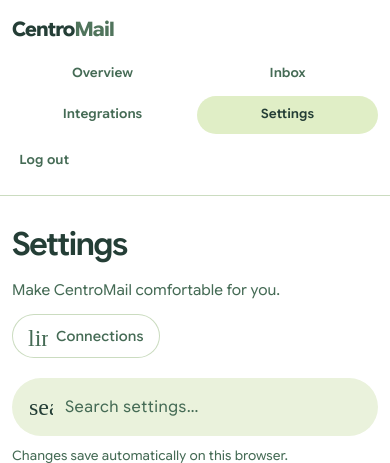
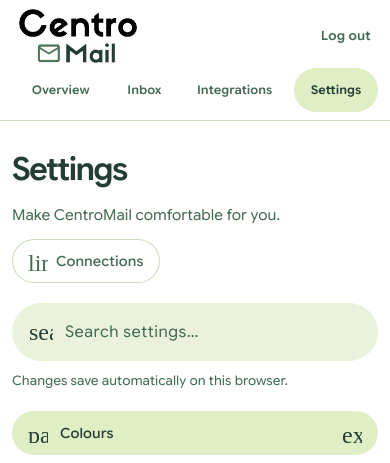
Before and after one commit to Kwadwo-O/CentroMail, a Flask app: page /settings in a window 390 px wide. Shown: the top 463 px of the page. Run offline with Flask 3, Linux system fonts and the light colour scheme; the visitor is signed in with stand-in values (Sample User, id 1); data comes from the database, SQL or seed files in the repository; some web fonts are replaced.

Commit message:
Polish mobile menus and header

```diff
--- a/static/css/settings.css
+++ b/static/css/settings.css
@@ -16,7 +16,13 @@
 .settings-category-button { width: 100%; min-height: 56px; justify-content: start; gap: 12px; text-align: left; }
 .settings-category-button [data-settings-category-label] { flex: 1; min-width: 0; white-space: normal; overflow-wrap: anywhere; }
 .settings-category-button[aria-expanded=true] > .m3e-icon:last-child { transform: rotate(180deg); }
-#settings-category-menu > .m3e-menu { max-block-size: calc(100dvh - 24px); max-inline-size: calc(100vw - 24px); }
+#settings-category-menu > .m3e-menu { inline-size: min(320px,calc(100vw - 32px)); max-block-size: min(560px,calc(100dvh - 32px)); max-inline-size: calc(100vw - 32px); padding: 8px; border: 1px solid var(--border); border-radius: var(--cm-custom-radius,var(--m3e-sys-shape-corner-extra-large,28px)); background: var(--surface-container); box-shadow: none; }
+#settings-category-menu .m3e-menu__group + .m3e-menu__group { margin-top: 8px; border-block-start: 0; }
+#settings-category-menu .m3e-menu__label { min-block-size: 28px; padding-inline: 12px; color: var(--muted); font-size: .75rem; font-weight: 600; letter-spacing: .02em; }
+#settings-category-menu .m3e-menu__item { min-inline-size: 0; max-inline-size: 100%; min-block-size: 44px; gap: 12px; padding: 6px 12px; border-radius: var(--m3e-sys-shape-corner-medium,12px); font-size: .875rem; }
+#settings-category-menu .m3e-menu__item[aria-checked=true] { background: var(--highlight); color: var(--m3e-sys-color-on-secondary-container); font-weight: 600; }
+#settings-category-menu .m3e-menu__item[aria-checked=true] :is(.m3e-menu__item-leading,.m3e-menu__item-trailing) { color: inherit; }
+#settings-category-menu .m3e-menu__item:focus-visible { outline: var(--cm-focus-width,3px) solid var(--primary); outline-offset: -3px; }
 .settings-navigation { display: grid; gap: 6px; position: sticky; top: 96px; }
 .settings-navigation.m3e-menu { inline-size: 100%; max-block-size: none; padding: 6px; border-radius: var(--m3e-sys-shape-corner-extra-large,28px); --m3e-comp-menu-item-min-width: 0px; --m3e-comp-menu-item-max-width: 100%; }
 .settings-navigation .m3e-menu__group { display: grid; gap: 4px; padding: 6px; background: transparent; border-radius: 16px; box-shadow: none; }
--- a/static/css/style.css
+++ b/static/css/style.css
@@ -97,11 +97,11 @@ img {
     font-weight: 750;
     letter-spacing: -0.045em;
     text-decoration: none;
+    display: inline-flex;
+    align-items: center;
 }
 
-.brand span {
-    color: var(--m3e-sys-color-primary);
-}
+:root[data-theme] .brand .cm-brand-logo { max-width: 100%; max-height: 56px; }
 
 .nav-links {
     align-items: center;
@@ -729,18 +729,17 @@ img {
     }
 
     .navbar {
-        align-items: flex-start;
-        flex-direction: column;
-        gap: 0.65rem;
-        padding: 0.85rem 0;
+        display: grid;
+        grid-template-columns: minmax(0,1.1fr) minmax(0,.7fr) minmax(0,1.25fr) minmax(0,.95fr);
+        align-items: center;
+        gap: 4px;
+        padding: 8px 0;
     }
 
-    .nav-links {
-        display: grid;
-        gap: 0.25rem;
-        grid-template-columns: repeat(2, minmax(0, 1fr));
-        width: 100%;
-    }
+    .navbar .brand { grid-column: 1 / 4; grid-row: 1; justify-self: start; }
+    .nav-links { display: contents; }
+    .nav-links > .nav-link { grid-row: 2; display: grid; place-items: center; align-self: stretch; min-width: 0; min-height: 44px; padding: 8px 3px; font-size: .75rem; text-align: center; overflow-wrap: anywhere; }
+    .navbar .logout-form { grid-column: 4; grid-row: 1; justify-self: end; }
 
     .nav-link,
     .logout-form button {
--- a/static/js/settings.js
+++ b/static/js/settings.js
@@ -46,7 +46,11 @@
         });
         links.forEach(link => { if (!query && link.dataset.settingsNav === category) link.setAttribute('aria-current','location'); else link.removeAttribute('aria-current'); });
         const categoryItems = [...categoryMenu.querySelectorAll('m3e-menu-item')];
-        categoryItems.forEach(item => item.toggleAttribute('checked', !query && item.getAttribute('value') === category));
+        categoryItems.forEach(item => {
+            const selected = !query && item.getAttribute('value') === category;
+            item.toggleAttribute('checked', selected);
+            item.setAttribute('trailing-icon', selected ? 'check' : '');
+        });
         const current = categoryItems.find(item => item.getAttribute('value') === category);
         const label = query ? 'Search results' : current.textContent.trim();
         categoryButton.querySelector('[data-settings-category-label]').textContent = label;
--- a/templates/base.html
+++ b/templates/base.html
@@ -23,7 +23,7 @@
     {% if request.endpoint != 'login' %}
     <header class="site-header">
         <nav class="navbar container" aria-label="Main navigation">
-            <a class="brand" href="{{ url_for('dashboard') }}">Centro<span>Mail</span></a>
+            <a class="brand" href="{{ url_for('dashboard') }}"><img class="cm-brand-logo" src="{{ url_for('static', filename='images/Logo_compact.png') }}" alt="CentroMail" width="862" height="400"></a>
             <div class="nav-links">
                 <a class="nav-link {% if request.endpoint == 'dashboard' %}active{% endif %}" {% if request.endpoint == 'dashboard' %}aria-current="page"{% endif %} href="{{ url_for('dashboard') }}">Overview</a>
                 <a class="nav-link {% if request.endpoint == 'inbox' or request.endpoint == 'mail' %}active{% endif %}" {% if request.endpoint in ['inbox', 'mail'] %}aria-current="page"{% endif %} href="{{ url_for('inbox') }}">Inbox</a>
--- a/templates/settings.html
+++ b/templates/settings.html
@@ -33,13 +33,13 @@
                 {% for label, keys in [('Appearance',['colours','typography','layout','components','motion']),('Workspace',['inbox','dashboard','pages'])] %}
                 <m3e-menu-group label="{{ label }}">
                     {% for group in preference_groups if group.key in keys %}
-                    <m3e-menu-item type="radio" value="{{ group.key }}" icon="{{ group.icon }}" checked-icon="check">{{ group.title }}</m3e-menu-item>
+                    <m3e-menu-item type="radio" value="{{ group.key }}" icon="{{ group.icon }}">{{ group.title }}</m3e-menu-item>
                     {% endfor %}
                 </m3e-menu-group>
                 {% endfor %}
                 <m3e-menu-group label="Account">
-                    <m3e-menu-item type="radio" value="account" icon="person" checked-icon="check">Account</m3e-menu-item>
-                    <m3e-menu-item type="radio" value="data" icon="shield" checked-icon="check">Data and privacy</m3e-menu-item>
+                    <m3e-menu-item type="radio" value="account" icon="person">Account</m3e-menu-item>
+                    <m3e-menu-item type="radio" value="data" icon="shield">Data and privacy</m3e-menu-item>
                 </m3e-menu-group>
             </m3e-menu>
         </nav>
```
Also changed, not shown: docs/accessibility-review.md (+2 -0 lines), docs/ponytail-review.md (+1 -0 lines).
